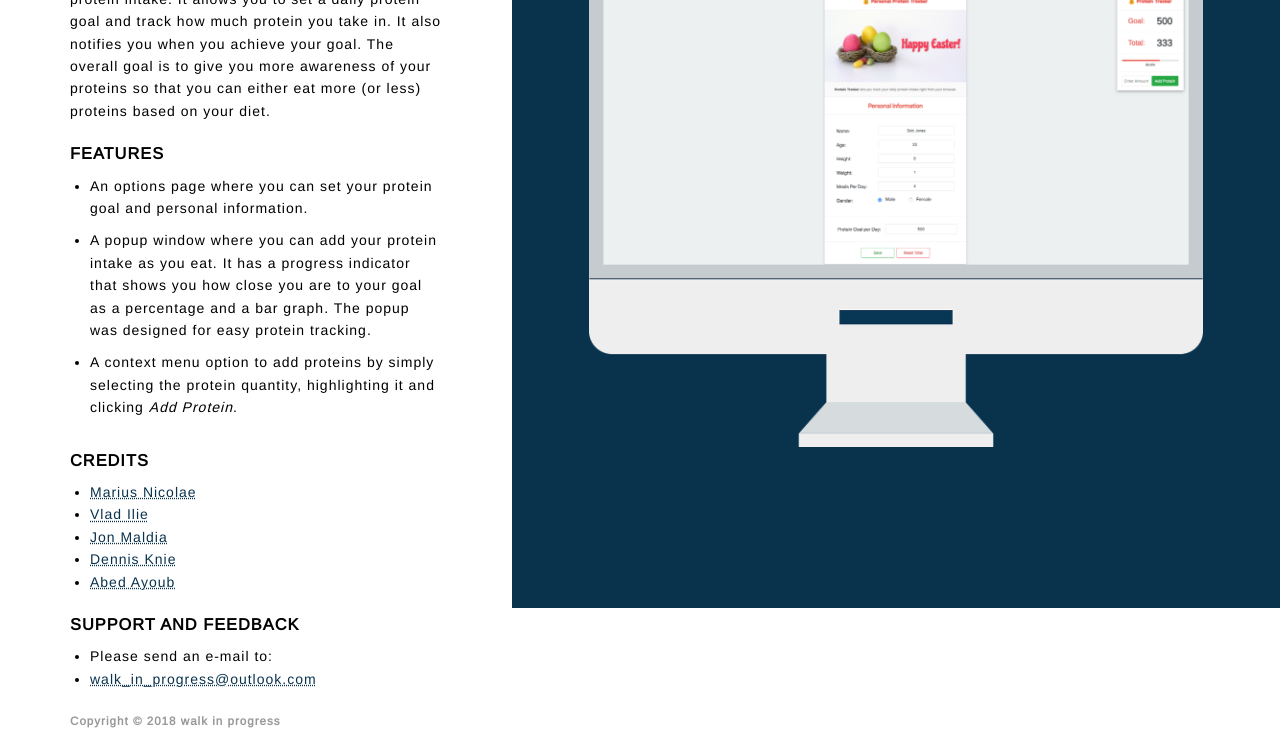
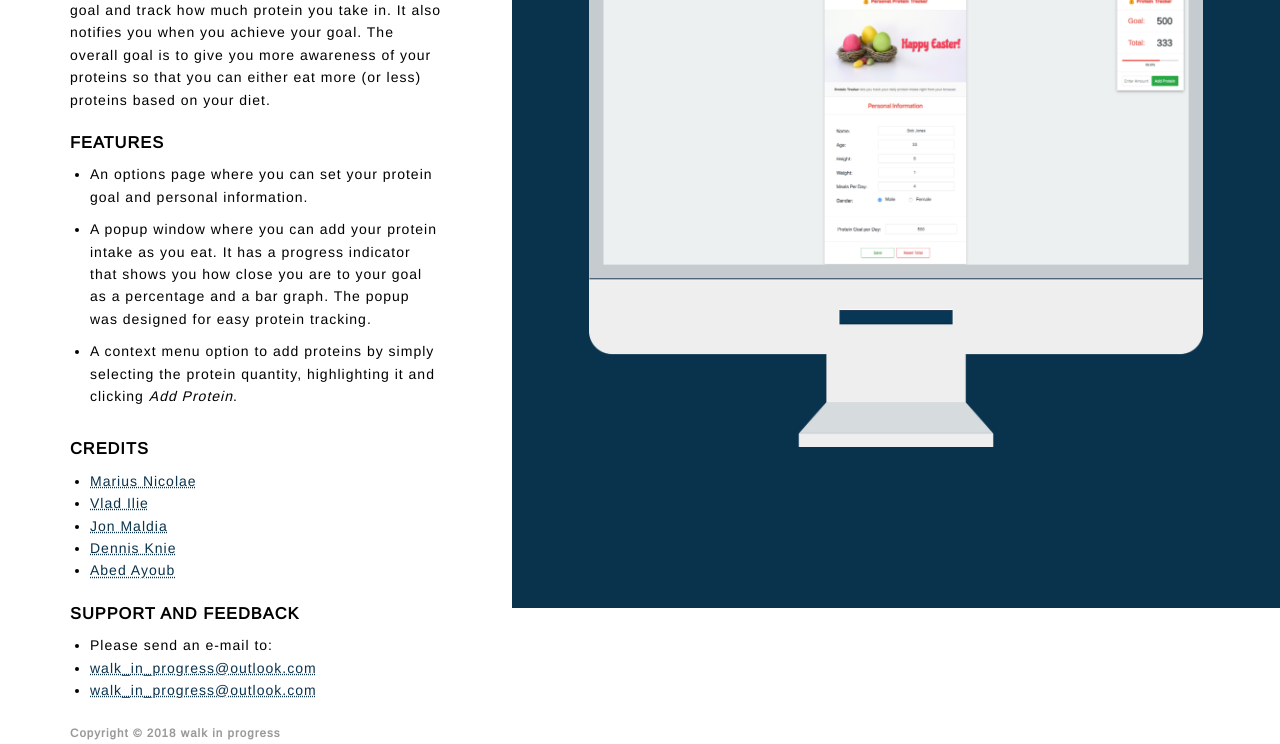
Before and after one commit to WalkInProgress/WebPage_for_ProteinTracker, a plain HTML site: page index.html in a window 1280 px wide. Shown: the part 192-936 px from the top of the page. Drawn offline with nearby package versions, Linux system fonts and the light colour scheme; a web font is replaced by a local one.

Commit message:
Update index.html

```diff
--- a/index.html
+++ b/index.html
@@ -47,6 +47,8 @@
       <ul class="credits">
         <li>Please send an e-mail to:</li>
         <li><a href="mailto:walk_in_progress@outlook.com">walk_in_progress@outlook.com</a></li>
+        <li><a href="mailto:walk_in_progress@outlook.com?subject=Your%20Subject%20Line&body=Thought%20you%20might%20be%20interested%20in%20this%20http://www.outlook.com">walk_in_progress@outlook.com</a></li>
+
       </ul>
 
     <footer>
```
